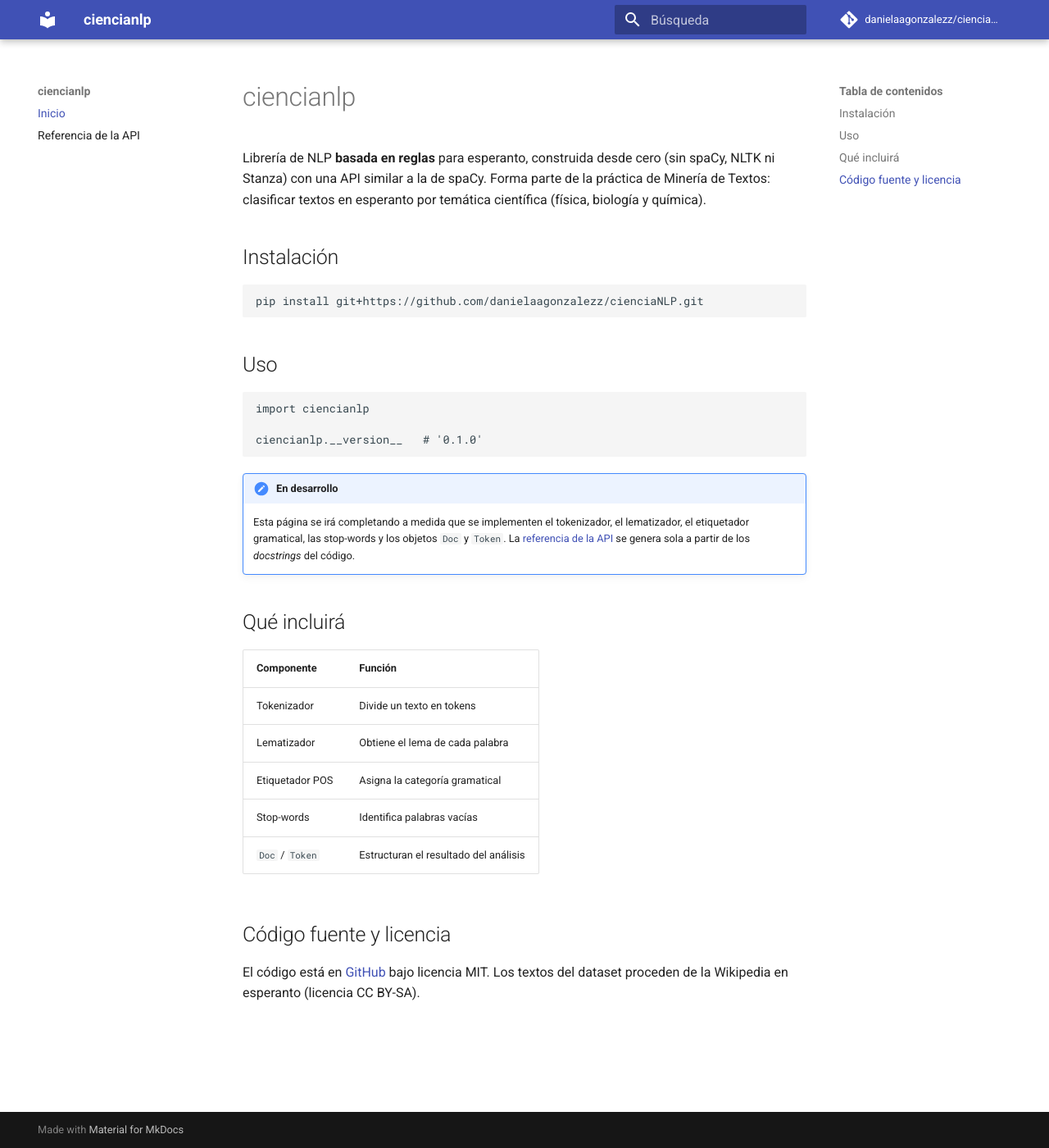
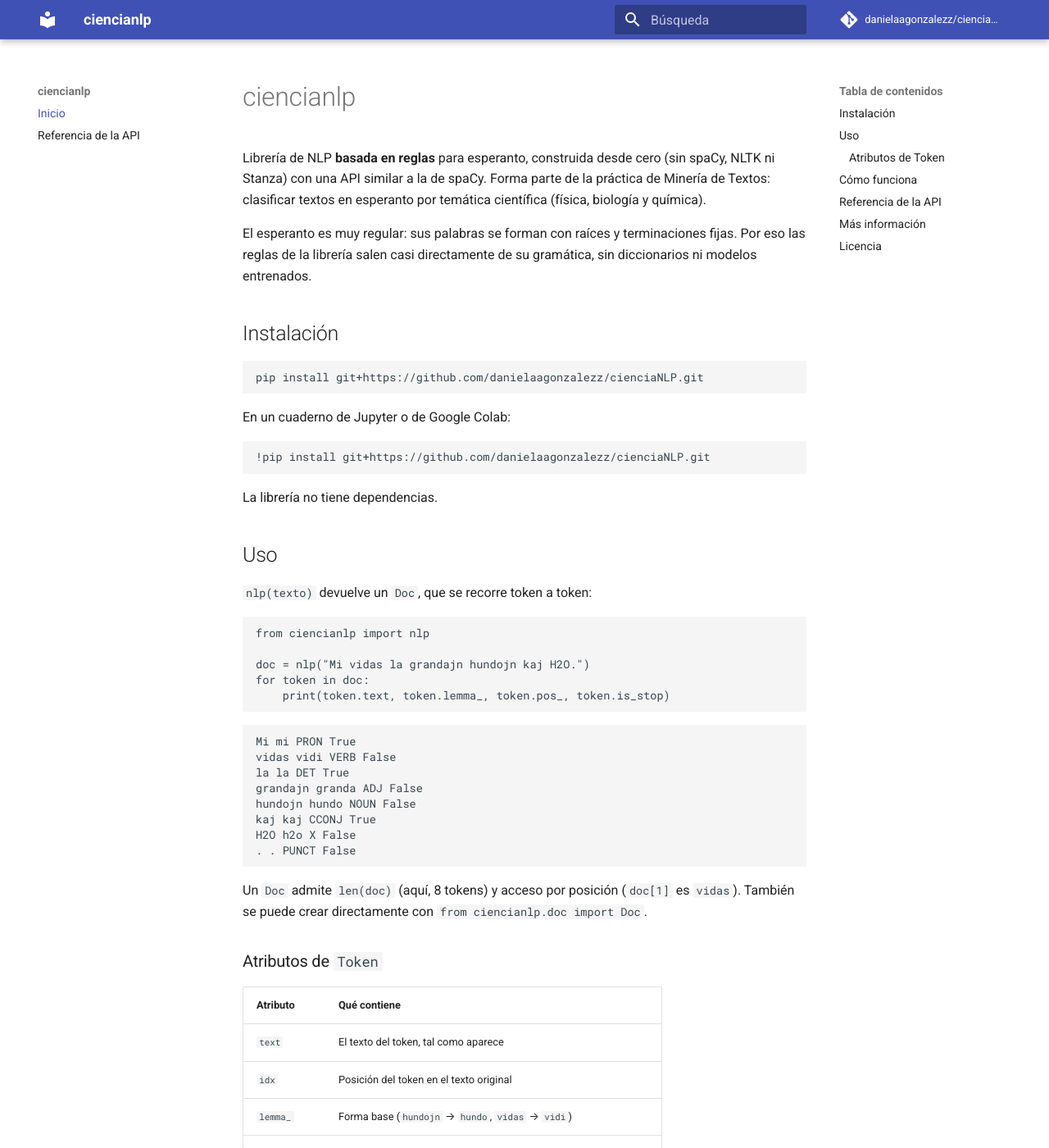
Before and after one commit to danielaagonzalezz/cienciaNLP, an MkDocs documentation site: the page built from docs/index.md, in a window 1280 px wide and 1400 px high. Shown: the whole window at 82% size. Built offline with MkDocs 1.6.1 and Material for MkDocs 9.7.7, drawn with Linux system fonts in a browser that asks for light colours; comment, search, counter and statistics services are not loaded; some of the changed text lies outside the part shown.

Commit message:
Documentación: completar la página principal de Read the Docs

````diff
--- a/docs/index.md
+++ b/docs/index.md
@@ -1,8 +1,9 @@
 # ciencianlp
 
-Librería de NLP **basada en reglas** para esperanto, construida desde cero (sin spaCy, NLTK ni
-Stanza) con una API similar a la de spaCy. Forma parte de la práctica de Minería de Textos:
+Librería de NLP **basada en reglas** para esperanto, construida desde cero (sin spaCy, NLTK ni Stanza) con una API similar a la de spaCy. Forma parte de la práctica de Minería de Textos:
 clasificar textos en esperanto por temática científica (física, biología y química).
+
+El esperanto es muy regular: sus palabras se forman con raíces y terminaciones fijas. Por eso las reglas de la librería salen casi directamente de su gramática, sin diccionarios ni modelos entrenados.
 
 ## Instalación
 
@@ -10,30 +11,76 @@ clasificar textos en esperanto por temática científica (física, biología y q
 pip install git+https://github.com/danielaagonzalezz/cienciaNLP.git
 ```
 
+En un cuaderno de Jupyter o de Google Colab:
+
+```
+!pip install git+https://github.com/danielaagonzalezz/cienciaNLP.git
+```
+
+La librería no tiene dependencias.
+
 ## Uso
 
+`nlp(texto)` devuelve un `Doc`, que se recorre token a token:
+
 ```python
-import ciencianlp
+from ciencianlp import nlp
 
-ciencianlp.__version__   # '0.1.0'
+doc = nlp("Mi vidas la grandajn hundojn kaj H2O.")
+for token in doc:
+    print(token.text, token.lemma_, token.pos_, token.is_stop)
 ```
 
-!!! note "En desarrollo"
-    Esta página se irá completando a medida que se implementen el tokenizador, el
-    lematizador, el etiquetador gramatical, las stop-words y los objetos `Doc` y `Token`.
-    La [referencia de la API](api.md) se genera sola a partir de los *docstrings* del código.
+```
+Mi mi PRON True
+vidas vidi VERB False
+la la DET True
+grandajn granda ADJ False
+hundojn hundo NOUN False
+kaj kaj CCONJ True
+H2O h2o X False
+. . PUNCT False
+```
 
-## Qué incluirá
+Un `Doc` admite `len(doc)` (aquí, 8 tokens) y acceso por posición (`doc[1]` es `vidas`).
+También se puede crear directamente con `from ciencianlp.doc import Doc`.
 
-| Componente | Función |
+### Atributos de `Token`
+
+| Atributo | Qué contiene |
 |---|---|
-| Tokenizador | Divide un texto en tokens |
-| Lematizador | Obtiene el lema de cada palabra |
-| Etiquetador POS | Asigna la categoría gramatical |
-| Stop-words | Identifica palabras vacías |
-| `Doc` / `Token` | Estructuran el resultado del análisis |
+| `text` | El texto del token, tal como aparece |
+| `idx` | Posición del token en el texto original |
+| `lemma_` | Forma base (`hundojn` → `hundo`, `vidas` → `vidi`) |
+| `pos_` | Categoría gramatical, con las etiquetas de Universal Dependencies |
+| `is_stop` | `True` si es una palabra vacía (`la`, `kaj`, `de`...) |
+| `is_alpha` | `True` si son solo letras |
+| `is_digit` | `True` si son solo dígitos |
+| `is_punct` | `True` si es un signo de puntuación |
 
-## Código fuente y licencia
+## Cómo funciona
 
-El código está en [GitHub](https://github.com/danielaagonzalezz/cienciaNLP) bajo licencia MIT.
-Los textos del dataset proceden de la Wikipedia en esperanto (licencia CC BY-SA).
+| Módulo | Qué hace |
+|---|---|
+| `tokenizer.py` | Divide el texto en palabras y signos. Mantiene juntas las letras ĉ, ĝ, ĥ, ĵ, ŝ, ŭ y las fórmulas como `H2O`. |
+| `stopwords.py` | Genera las palabras vacías (artículo, pronombres, preposiciones, correlativos...) a partir de la gramática. |
+| `pos.py` | Etiqueta cada palabra: primero las de clase cerrada y luego, por la terminación, `-o` sustantivo, `-a` adjetivo, `-e` adverbio, `-as/-is/-os/-us/-u/-i` verbo. |
+| `lemma.py` | Devuelve la forma base: quita el plural `-j`, el acusativo `-n` y la terminación del verbo (`hundojn` → `hundo`, `iras` → `iri`). |
+| `doc.py` | Las clases `Token` y `Doc`, que unen todo lo anterior. |
+
+!!! note "Limitaciones"
+    El etiquetador no mira el contexto: etiqueta cada palabra por separado. Los nombres propios y las siglas pueden quedar como `X`.
+
+## Referencia de la API
+
+La [referencia de la API](api.md) se genera sola a partir de los *docstrings* del código.
+
+## Más información
+
+- [Repositorio en GitHub](https://github.com/danielaagonzalezz/cienciaNLP): código, tests, dataset y README.
+- [Cuaderno de clasificación](https://github.com/danielaagonzalezz/cienciaNLP/blob/main/notebooks/clasificacion_esperanto.ipynb):
+  usa la librería para entrenar un clasificador de textos y probarlo con páginas web reales.
+
+## Licencia
+
+El código tiene licencia MIT. Los textos del dataset proceden de la Wikipedia en esperanto (licencia CC BY-SA 4.0).
````
